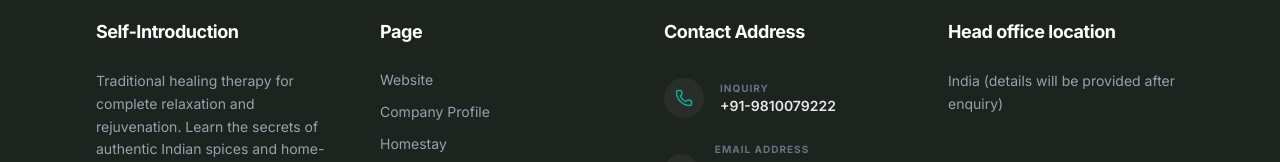
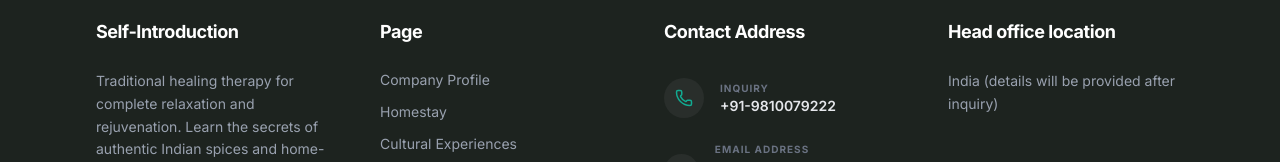
Before and after one commit to icodevishesh/japanese-interpreter, a Next.js app: page /en/standard-room in a window 1280 px wide. Shown: the part 3083-3245 px from the top of the page. Built offline with nearby package versions, Linux system fonts and the light colour scheme; a web font is replaced by a local one.

Commit message:
fix : uptodate for deployment

```diff
--- a/src/app/[locale]/page.tsx
+++ b/src/app/[locale]/page.tsx
@@ -53,6 +53,12 @@ export default async function Home({
             image: "https://res.cloudinary.com/dtdvglgx4/image/upload/v1770802935/saaree_20_11zon_rliv97.jpg",
             rank: t("experiences.card5.rank"),
         },
+        {
+            title: t("experiences.card6.title"),
+            desc: t("experiences.card6.desc"),
+            link: `${locale}/experiences/palm-reading`,
+            image: "https://res.cloudinary.com/dtdvglgx4/image/upload/v1770874265/4_wfo0qp.webp",
+        }
     ];
 
     return (
--- a/src/app/[locale]/standard-room/page.tsx
+++ b/src/app/[locale]/standard-room/page.tsx
@@ -68,9 +68,16 @@ export default function StandardRoomPage({
         {
             title: t("experiences.card5.title"),
             desc: t("experiences.card5.desc"),
-            image: "https://www.japanese-interpreter.com/wp-content/uploads/images/experience-card/sari.png",
+            image: "https://res.cloudinary.com/dtdvglgx4/image/upload/v1770802935/saaree_20_11zon_rliv97.jpg",
             link: `/experiences/traditional-saree-wearing-experience`,
+            rank: t("experiences.card5.rank"),
         },
+        {
+            title: t("experiences.card6.title"),
+            desc: t("experiences.card6.desc"),
+            link: `/experiences/palm-reading`,
+            image: "https://res.cloudinary.com/dtdvglgx4/image/upload/v1770874265/4_wfo0qp.webp",
+        }
     ];
 
     return (
--- a/src/app/[locale]/super-deluxe-room/page.tsx
+++ b/src/app/[locale]/super-deluxe-room/page.tsx
@@ -68,9 +68,16 @@ export default function StandardRoomPage({
         {
             title: t("experiences.card5.title"),
             desc: t("experiences.card5.desc"),
-            image: "https://res.cloudinary.com/dtdvglgx4/image/upload/v1770802936/Sari_1_11zon_xmzuic.jpg",
+            image: "https://res.cloudinary.com/dtdvglgx4/image/upload/v1770802935/saaree_20_11zon_rliv97.jpg",
             link: `/experiences/traditional-saree-wearing-experience`,
+            rank: t("experiences.card5.rank"),
         },
+        {
+            title: t("experiences.card6.title"),
+            desc: t("experiences.card6.desc"),
+            link: `/experiences/palm-reading`,
+            image: "https://res.cloudinary.com/dtdvglgx4/image/upload/v1770874265/4_wfo0qp.webp",
+        }
     ];
 
     return (
--- a/src/components/Footer.tsx
+++ b/src/components/Footer.tsx
@@ -25,7 +25,6 @@ export function Footer({ locale }: { locale: string }) {
                 <div className="flex flex-col gap-6">
                     <h4 className="text-lg font-bold tracking-tight text-white">{t("page.title")}</h4>
                     <nav className="flex flex-col gap-3">
-                        <Link href="https://www.japanese-interpreter.com/" target="_blank" className="text-gray-400 hover:text-[#12aa91] transition-colors text-sm">{t("page.links.website")}</Link>
                         <Link href={`/${locale}/self-introduction`} className="text-gray-400 hover:text-[#12aa91] transition-colors text-sm">{t("page.links.profile")}</Link>
                         <Link href={`/${locale}/homestay`} className="text-gray-400 hover:text-[#12aa91] transition-colors text-sm">{t("page.links.homestay")}</Link>
                         <Link href={`/${locale}/experiences`} className="text-gray-400 hover:text-[#12aa91] transition-colors text-sm">{t("page.links.culturalExperiences")}</Link>
@@ -76,9 +75,7 @@ export function Footer({ locale }: { locale: string }) {
                     <h4 className="text-lg font-bold tracking-tight text-white">
                         {t("address.value")}</h4>
                     <a
-                        href="https://maps.app.goo.gl/iFwMNLJQJaWp6xXF7"
-                        target="_blank"
-                        rel="noopener noreferrer"
+                        href={`${locale}/inquiry`}
                         className="text-gray-400 text-sm leading-relaxed max-w-xs hover:underline transition-colors cursor-pointer"
                     >
                         {t("address.title")}
--- a/src/messages/en.json
+++ b/src/messages/en.json
@@ -80,6 +80,10 @@
             "title": "Experience how to wrap a sari (popular with women)",
             "desc": "You can experience the basics of how to wrap (put on) a sari, a traditional Indian garment. This is a popular experience for those who want to commemorate their trip and enjoy taking photos.",
             "rank": "Popular among women"
+        },
+        "card6": {
+            "title": "Palmistry and fortune telling",
+            "desc": "By experiencing palm reading and fortune telling, you can experience the local traditions and beliefs and learn about the culture of the place you are visiting."
         }
     },
     "tourism": {
@@ -320,7 +324,7 @@
         },
         "address": {
             "value": "Head office location",
-            "title": "India (details will be provided after enquiry)"
+            "title": "India (details will be provided after inquiry)"
         },
         "copyright": " 2024 Copyright belongs to Japanese Interpreter. Unauthorized reproduction prohibited."
     },
--- a/src/messages/ja.json
+++ b/src/messages/ja.json
@@ -79,6 +79,10 @@
             "title": "サリーの巻き方体験（女性に人気）",
             "desc": "インドの伝統衣装であるサリーの基本的な巻き方（着付け）を体験いただけます。旅行の記念や写真撮影を楽しみたい方に好評です。",
             "rank": "女性に人気"
+        },
+        "card6": {
+            "title": "手相と占い",
+            "desc": "手相や占いを体験することで、現地の伝統や信仰に触れ、訪れている場所の文化について学ぶことができます。"
         }
     },
     "tourism": {
@@ -319,7 +323,7 @@
         },
         "address": {
             "value": "本社所在地",
-            "title": "インド（詳細はお問い合わせ後にご案内）"
+            "title": "インド（詳細はお問い合わせ後にお知らせいたします）"
         },
         "copyright": " 2024 Copyright belongs to Japanese Interpreter. "
     },
```
